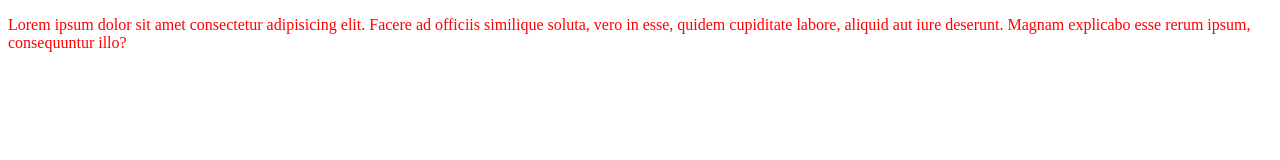
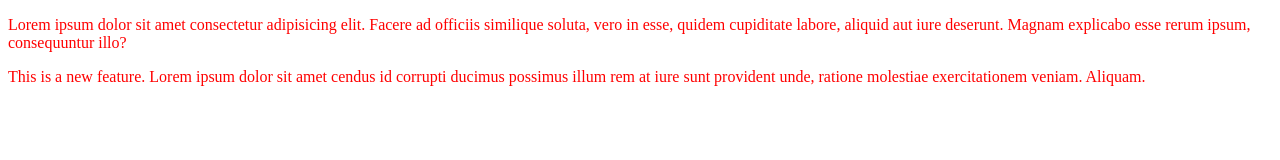
Before and after one commit to Himanshukumar76/SOMEOTHER, a plain HTML site: page index.html in a window 1280 px wide. Drawn offline with Linux system fonts and the light colour scheme.

Commit message:
add new feature

```diff
--- a/index.html
+++ b/index.html
@@ -9,5 +9,8 @@
 <body>
      <p>Lorem ipsum dolor sit amet consectetur adipisicing elit. Facere ad officiis similique soluta, vero in esse, quidem cupiditate labore, aliquid aut iure deserunt. Magnam explicabo esse rerum ipsum, consequuntur illo?
      </p>
+     <p> This is a new feature.
+        Lorem ipsum dolor sit amet cendus id corrupti ducimus possimus illum rem at iure sunt provident unde, ratione molestiae exercitationem veniam. Aliquam.
+     </p>
 </body>
 </html>
```
